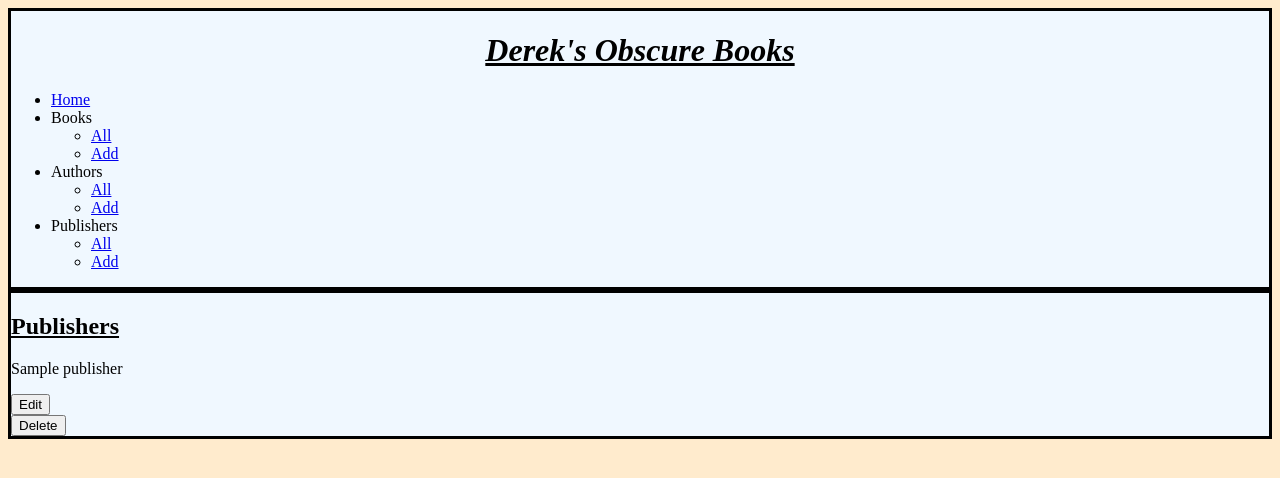
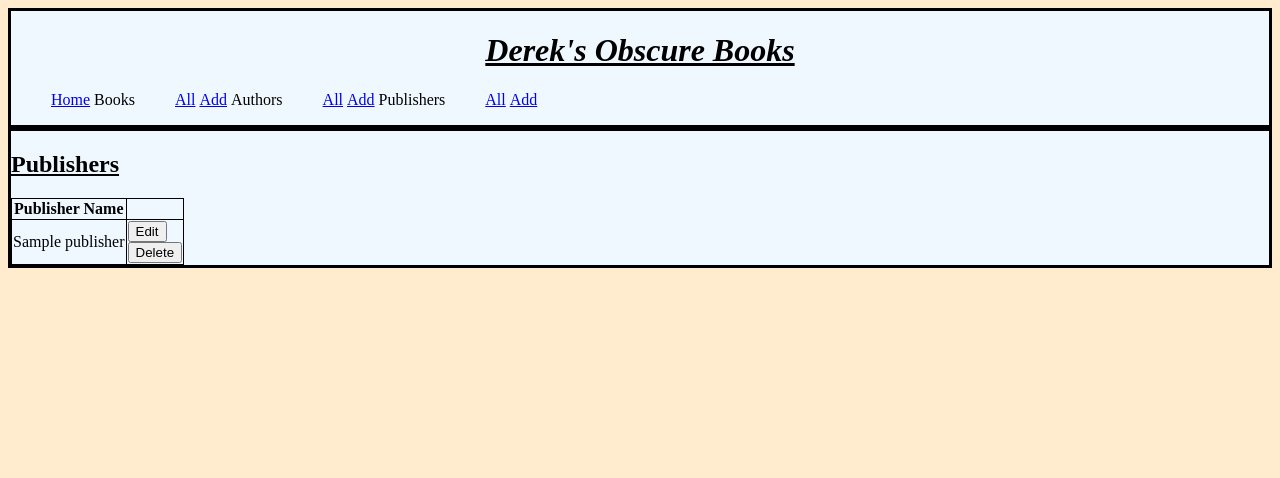
Before and after one commit to drleafgreen88/Dereks_Obscure_Books, a Flask app: page /publishers in a window 1280 px wide. Shown: the top 478 px of the page. Run offline with Flask 2, Linux system fonts and the light colour scheme; a database or web service that is not in the repository returns one stand-in record (values such as "Sample title"); some libraries are stand-ins or nearby versions.

Commit message:
some styling done

```diff
--- a/static/style.css
+++ b/static/style.css
@@ -28,6 +28,17 @@ table, th, td {
     border-collapse: collapse;
 }
 
+.center {
+    margin-left: auto;
+    margin-right: auto;
+}
+
+ul > li {
+    text-align: center;
+    display:inline-flex
+}
+
+
 /* body > div {
     text-align: center;
     font-style: italic;
--- a/templates/base.html
+++ b/templates/base.html
@@ -7,19 +7,30 @@
   <link rel="stylesheet" href="{{ url_for('static', filename='style.css')}}">
   <title>Derek's Obscure Books</title>
 </head>
-
-  <!-- <div class="topnav">
+<!--
+  <div class="topnav">
     <a class="active" href="/">Home</a>
     <a href="#news">News</a>
     <a href="#contact">Contact</a>
     <a href="#about">About</a>
   </div> -->
 
+  <!-- <div id="menu-outer">
+    <div class="table">
+      <ul id="horizontal-list">
+        <li><a href="#"><img src="images/list-item-1.gif" alt="list item 1" /></a></li>
+        <li><a href="#"><img src="images/list-item-2.gif" alt="list item 2" /></a></li>
+        <li><a href="#"><img src="images/list-item-3.gif" alt="list item 3" /></a></li>
+        <li><a href="#"><img src="images/list-item-4.gif" alt="list item 4" /></a></li>
+      </ul>
+    </div>
+  </div> -->
+
   <body>
     <header>
         <h1>Derek's Obscure Books</h1>
         <nav>
-            <ul class="menu">
+            <ul id="menu">
                 <li><a href="/">Home</a></li>
                 <li>
                     Books
--- a/templates/books/index.html
+++ b/templates/books/index.html
@@ -3,7 +3,7 @@
 
 <h2>Books</h2>
 
-<table>
+<table class="center">
     <tr>
       <th>Title</th>
       <th>Author</th>
--- a/templates/publishers/index.html
+++ b/templates/publishers/index.html
@@ -3,18 +3,27 @@
 
 <h2>Publishers</h2>
 
+<table>
+    <tr>
+        <th>Publisher Name</th>
+        <th></th>
+    </tr>
+
     {% for publisher in publishers %}
 
-<section>
-    <p>{{ publisher.name }}</p>
-    <a href="/publishers/{{ publisher.id }}/edit"></a>
+    <tr>
+        <td>{{ publisher.name }}</td>
+        <td><a href="/publishers/{{ publisher.id }}/edit"></a>
             <form action="/publishers/{{ publisher.id }}/edit">
                 <input type="submit" value="Edit">
             </form>
             <form action="/publishers/{{ publisher.id }}/delete" method="POST">
                 <input type="submit" value="Delete">
-    </form>
-</section>
+            </form></td>
+    </tr>
 
     {% endfor %}
+
+</table>
+
 {% endblock %}
```
Also changed, not shown: templates/authors/index.html (+14 -5 lines). Lines whose indentation alone changed are shown as unchanged.
